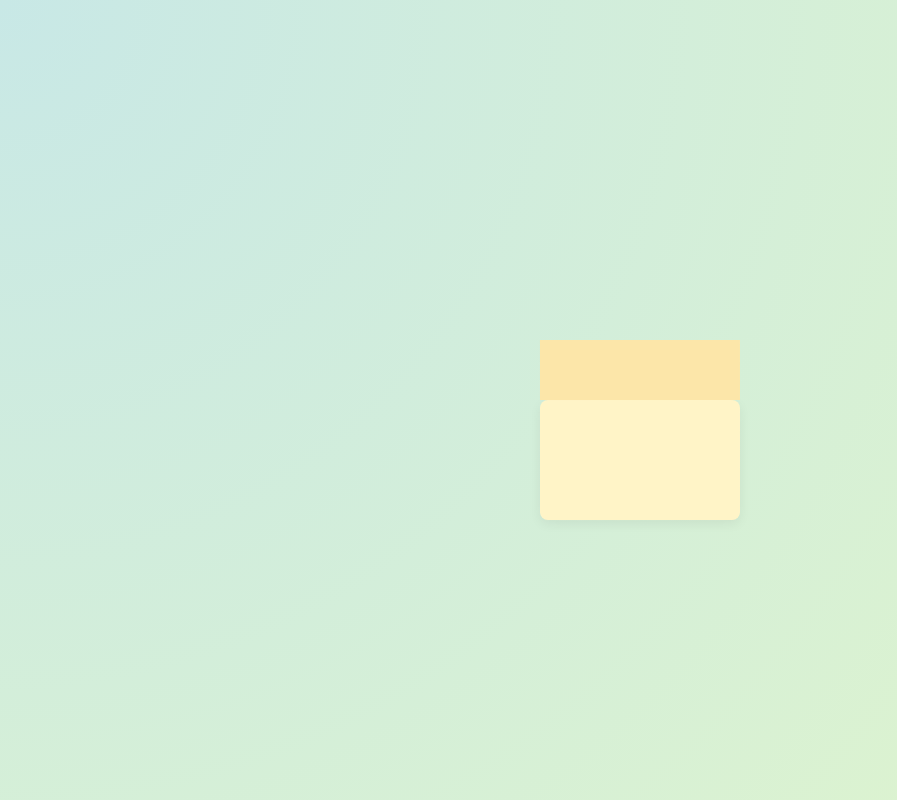
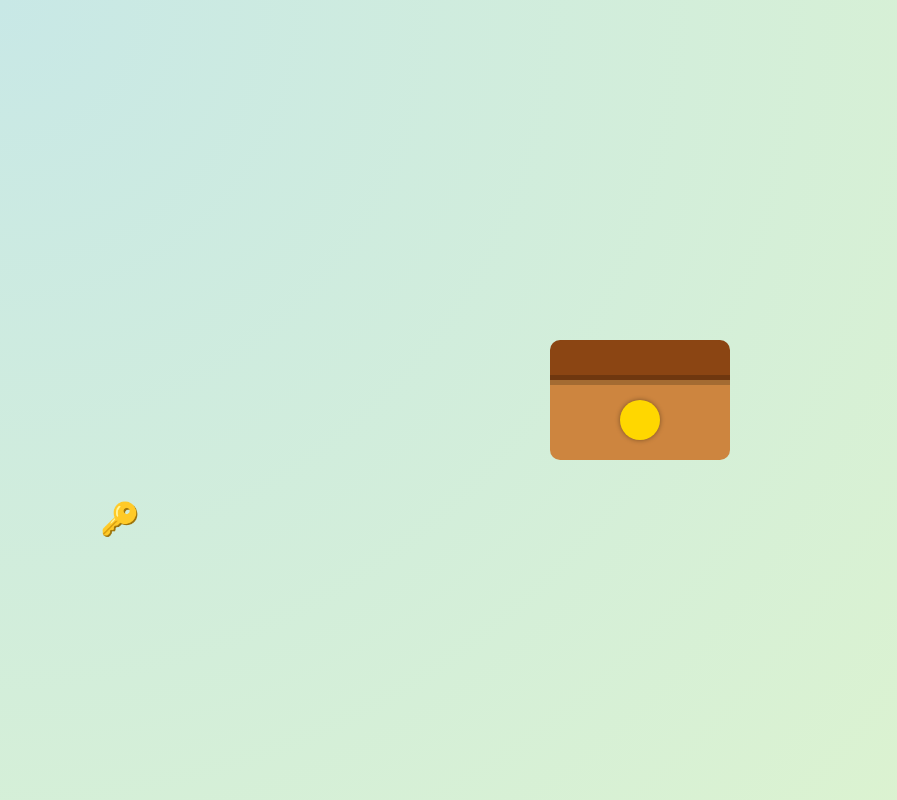
Before and after one commit to Rish7474/bday, a React (Create React App) app: page / in a window 1280 px wide. Shown: the whole page, without its empty margins (0-897 px from the left). Built offline with nearby package versions, Linux system fonts and the light colour scheme.

Commit message:
Adding a teasure chest mechanism

```diff
--- a/package.json
+++ b/package.json
@@ -4,9 +4,9 @@
     "private": true,
     "dependencies": {
         "react": "^18.2.0",
+        "react-confetti": "^6.1.0",
         "react-dom": "^18.2.0",
-        "react-scripts": "5.0.1",
-        "react-confetti": "^6.1.0"
+        "react-scripts": "5.0.1"
     },
     "scripts": {
         "start": "react-scripts start",
--- a/src/App.js
+++ b/src/App.js
@@ -1,5 +1,5 @@
 import React, { useState } from 'react';
-import Envelope from './components/Envelope';
+import TreasureChest from './components/TreasureChest';
 import Letter from './components/Letter';
 import Confetti from './components/Confetti';
 import Balloons from './components/Balloons';
@@ -9,15 +9,9 @@ export default function App() {
     const [opened, setOpened] = useState(false);
     const [typingDone, setTypingDone] = useState(false);
 
-    const handleToggle = () => {
-        if (navigator.vibrate) navigator.vibrate([50, 100, 50]);
-        setTypingDone(false);
-        setOpened(prev => !prev);
-    };
-
     return (
         <div className="app-container">
-            <Envelope opened={opened} onToggle={handleToggle} />
+            <TreasureChest onOpen={() => setOpened(true)} />
             {opened && (
                 <>
                     <Letter onComplete={() => setTypingDone(true)} />
--- a/src/components/Balloons.css
+++ b/src/components/Balloons.css
@@ -4,6 +4,7 @@
     width: 100%;
     height: 100%;
     pointer-events: none;
+    z-index: 0;
 }
 
 .balloon {
--- a/src/components/Confetti.css
+++ b/src/components/Confetti.css
@@ -6,5 +6,4 @@
     height: 100%;
     pointer-events: none;
     background-image: url('https://cdn.jsdelivr.net/gh/leenwhee/confetti.js@master/confetti.min.js');
-    /* You can integrate a lightweight confetti script or pure CSS shapes */
 }
--- a/src/components/Confetti.js
+++ b/src/components/Confetti.js
@@ -14,8 +14,8 @@ export default function Confetti() {
         <ReactConfetti
             width={dimensions.width}
             height={dimensions.height}
-            numberOfPieces={300}
-            gravity={0.3}
+            numberOfPieces={800}
+            gravity={0.4}
             recycle={false}
         />
     );
--- a/src/components/Letter.css
+++ b/src/components/Letter.css
@@ -3,28 +3,27 @@
     top: 50%;
     left: 50%;
     transform: translate(-50%, -50%);
-    width: 300px;
+    width: 90%;
+    max-width: 380px;
     padding: 24px;
-    background: #fff;
-    border: 2px solid #eee;
-    border-radius: 8px;
-    box-shadow: 0 6px 16px rgba(0, 0, 0, 0.1);
-    z-index: 2;
-    animation: pop 0.8s cubic-bezier(0.175, 0.885, 0.32, 1.275);
+    background: #fff8dc;
+    border-radius: 12px;
+    font-family: 'Courier New', Courier, monospace;
+    font-size: 1.1rem;
+    box-shadow: 0 10px 20px rgba(0, 0, 0, 0.15);
+    line-height: 1.6;
+    animation: letter-slide-in 0.6s ease-out;
+    z-index: 100;
 }
 
-@keyframes pop {
+@keyframes letter-slide-in {
     0% {
-        transform: translate(-50%, -50%) scale(0.5);
+        transform: translate(-50%, -40%);
         opacity: 0;
     }
 
-    60% {
-        transform: translate(-50%, -50%) scale(1.1);
+    100% {
+        transform: translate(-50%, -50%);
         opacity: 1;
     }
-
-    100% {
-        transform: translate(-50%, -50%) scale(1);
-    }
 }
--- a/src/components/Letter.js
+++ b/src/components/Letter.js
@@ -3,7 +3,16 @@ import './Letter.css';
 
 export default function Letter({ onComplete }) {
     const [typed, setTyped] = useState('');
-    const fullText = 'Happy Birthday, dear friend! Wishing you all the joy and love today and always. Feel free to customize this message to anything much longer.';
+    const fullText = `Happy Birthday to my dearest friend, Mehra!
+
+    Saying this as an understatment, thank you being a warm, positive force in my life and always being there for me.
+
+This is your year and will deservingly be filled so many blessings and growth and I am just super excited to be able to witness it.
+
+Cheers to 24 and look foward seeing you again in June!
+
+Coding with much joy and love,
+- RM`;
 
     useEffect(() => {
         let idx = 0;
@@ -17,11 +26,18 @@ export default function Letter({ onComplete }) {
             }
         }, speed);
         return () => clearInterval(timer);
-    }, []);
+    }, [onComplete, fullText]);
 
     return (
         <div className="letter">
-            <p>{typed}</p>
+            <p>
+                {typed.split('\n').map((line, i) => (
+                    <React.Fragment key={i}>
+                        {line}
+                        <br />
+                    </React.Fragment>
+                ))}
+            </p>
         </div>
     );
 }
--- /dev/null
+++ b/src/components/TreasureChest.css
@@ -0,0 +1,78 @@
+.treasure-wrapper {
+    position: relative;
+    width: 100%;
+    height: 400px;
+    display: flex;
+    justify-content: center;
+    align-items: center;
+    overflow: hidden;
+}
+
+.chest {
+    position: relative;
+    width: 180px;
+    height: 120px;
+    display: flex;
+    flex-direction: column;
+    align-items: center;
+    transition: transform 0.5s ease-in-out;
+}
+
+.chest-lid {
+    width: 100%;
+    height: 40px;
+    background: saddlebrown;
+    border-radius: 10px 10px 0 0;
+    box-shadow: inset 0 -5px 0 rgba(0, 0, 0, 0.2);
+    transition: transform 0.6s cubic-bezier(0.23, 1, 0.32, 1);
+    transform-origin: bottom center;
+    z-index: 2;
+}
+
+.chest.opened .chest-lid {
+    transform: rotateX(120deg) translateY(-10px) scale(1.05);
+}
+
+.chest-body {
+    width: 100%;
+    height: 80px;
+    background: peru;
+    border-radius: 0 0 10px 10px;
+    box-shadow: inset 0 5px 0 rgba(0, 0, 0, 0.2);
+    position: relative;
+    z-index: 1;
+}
+
+.chest-lock-zone {
+    position: absolute;
+    width: 40px;
+    height: 40px;
+    top: 20px;
+    left: calc(50% - 20px);
+    background: gold;
+    border-radius: 50%;
+    box-shadow: 0 0 5px rgba(0, 0, 0, 0.4);
+    z-index: 3;
+}
+
+.key-icon {
+    position: absolute;
+    font-size: 32px;
+    cursor: grab;
+    z-index: 10;
+    transition: transform 0.1s ease-out;
+    user-select: none;
+    animation: bounce-in 0.4s ease;
+}
+
+@keyframes bounce-in {
+    0% {
+        transform: scale(0.8) translateY(-20px);
+        opacity: 0;
+    }
+
+    100% {
+        transform: scale(1) translateY(0);
+        opacity: 1;
+    }
+}
--- /dev/null
+++ b/src/components/TreasureChest.js
@@ -0,0 +1,82 @@
+import React, { useState, useRef } from 'react';
+import './TreasureChest.css';
+
+export default function TreasureChest({ onOpen }) {
+    const [chestOpened, setChestOpened] = useState(false);
+    const [keyPos, setKeyPos] = useState({ x: 100, y: 300 });
+    const [dragging, setDragging] = useState(false);
+    const wrapperRef = useRef(null);
+    const chestRef = useRef(null);
+    const keyRef = useRef(null);
+
+    const handleMouseDown = () => setDragging(true);
+    const handleMouseUp = (e) => {
+        setDragging(false);
+
+        if (!chestRef.current || !keyRef.current) return;
+
+        const lockBox = chestRef.current.querySelector('.chest-lock-zone')?.getBoundingClientRect();
+        const keyBox = keyRef.current.getBoundingClientRect();
+        if (!lockBox) return;
+
+        const keyCenter = {
+            x: keyBox.left + keyBox.width / 2,
+            y: keyBox.top + keyBox.height / 2,
+        };
+
+        if (
+            keyCenter.x > lockBox.left &&
+            keyCenter.x < lockBox.right &&
+            keyCenter.y > lockBox.top &&
+            keyCenter.y < lockBox.bottom
+        ) {
+            setChestOpened(true);
+            onOpen();
+        }
+    };
+
+    const handleMouseMove = (e) => {
+        if (!dragging || !wrapperRef.current) return;
+        const wrapperRect = wrapperRef.current.getBoundingClientRect();
+        const newX = Math.max(0, Math.min(e.clientX - wrapperRect.left - 25, wrapperRect.width - 50));
+        const newY = Math.max(0, Math.min(e.clientY - wrapperRect.top - 25, wrapperRect.height - 50));
+        setKeyPos({ x: newX, y: newY });
+    };
+
+    return (
+        <div
+            ref={wrapperRef}
+            className="treasure-wrapper"
+            onMouseMove={handleMouseMove}
+            onMouseUp={handleMouseUp}
+            onTouchMove={(e) => handleMouseMove(e.touches[0])}
+            onTouchEnd={(e) => handleMouseUp(e.changedTouches[0])}
+        >
+            <div ref={chestRef} className={`chest ${chestOpened ? 'opened' : ''}`}>
+                <div className="chest-lid" />
+                <div className="chest-body">
+                    <div className="chest-lock-zone" />
+                </div>
+            </div>
+            {!chestOpened && (
+                <div
+                    className="key-icon"
+                    ref={keyRef}
+                    onMouseDown={handleMouseDown}
+                    onTouchStart={handleMouseDown}
+                    style={{
+                        position: 'absolute',
+                        top: `${keyPos.y}px`,
+                        left: `${keyPos.x}px`,
+                        fontSize: '32px',
+                        cursor: 'grab',
+                        zIndex: 10,
+                        userSelect: 'none'
+                    }}
+                >
+                    🔑
+                </div>
+            )}
+        </div>
+    );
+}
```
Also changed, not shown: src/components/Balloons.js (+6 -1 lines), 1 other file (tests, documents, lock files or other folders).
